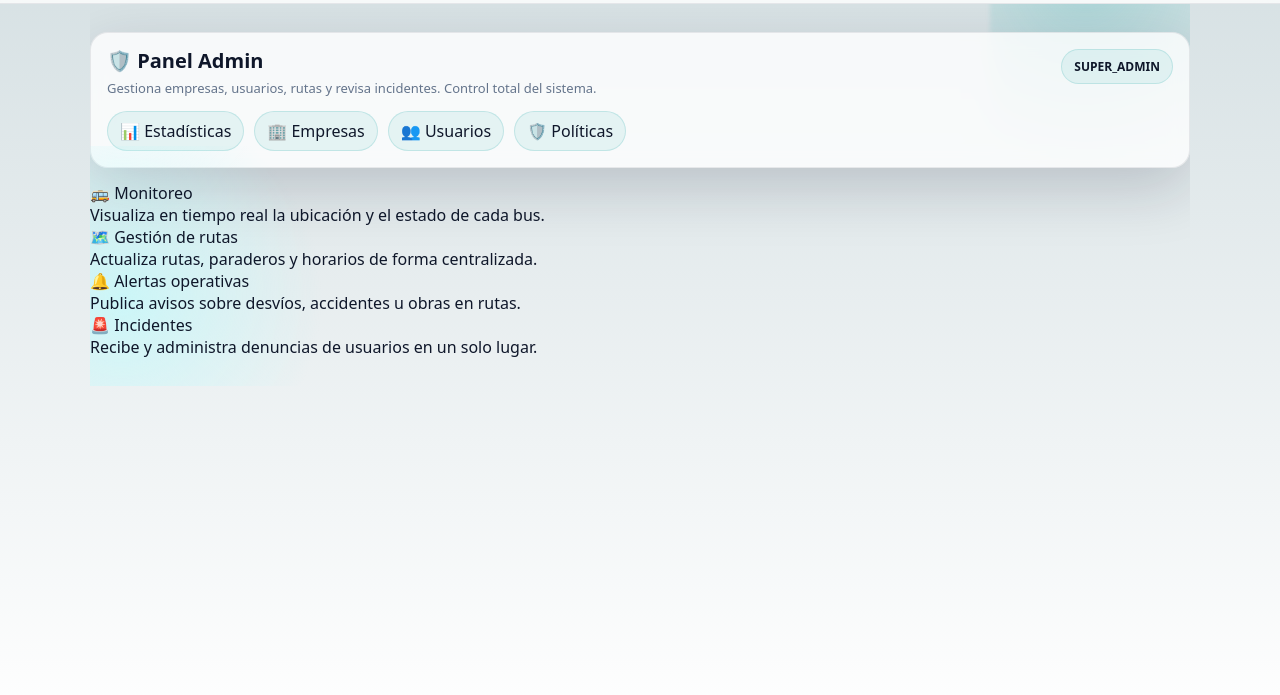
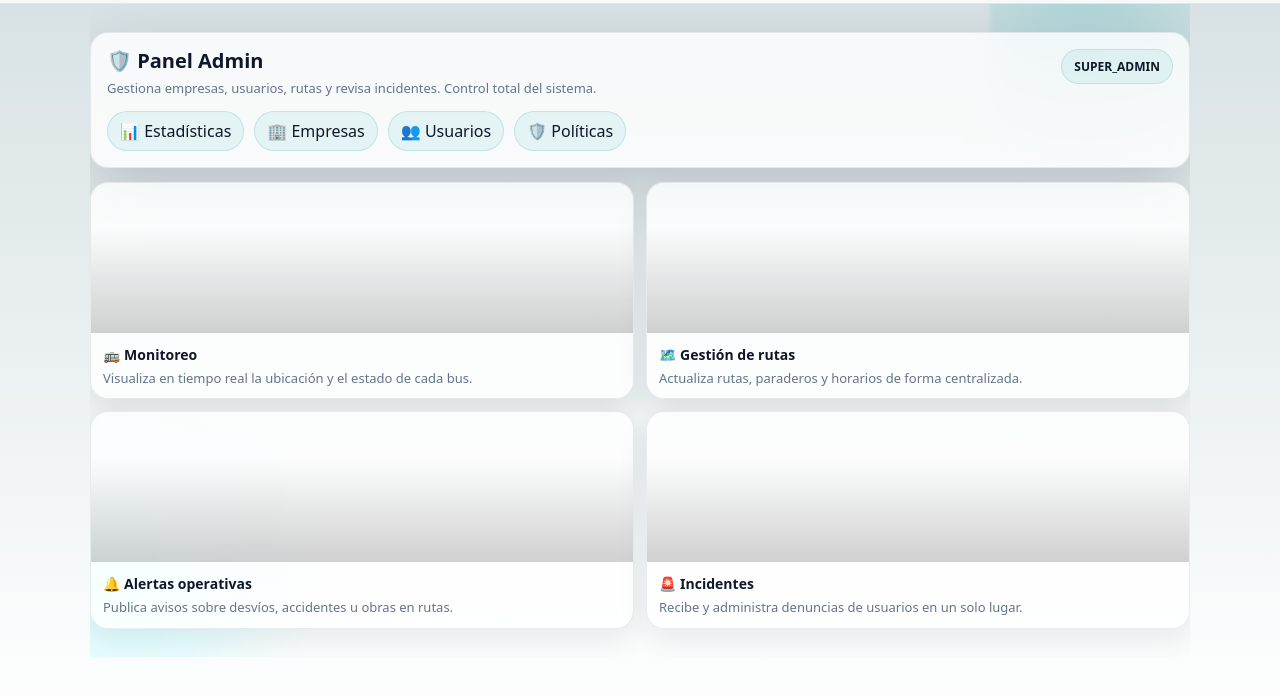
Before and after one commit to JuanFernandoparra6174/ManiRuta, a plain HTML site: page pages/home_admin.html in a window 1280 px wide. Shown: the part 69-764 px from the top of the page. Drawn offline with Linux system fonts and the light colour scheme; a script that the page names is missing.

Commit message:
Update home.css

```diff
--- a/css/home.css
+++ b/css/home.css
@@ -217,3 +217,63 @@
   }
   .welcome h1{ font-size: 20px; }
 }
+
+/* =========================
+   ADMIN GRID (mockup)
+   ========================= */
+
+.admin-grid{
+  display:grid;
+  grid-template-columns: 1fr 1fr;
+  gap: 12px;
+}
+
+.admin-card{
+  display:block;
+  border-radius: var(--radius);
+  overflow:hidden;
+  background: rgba(255,255,255,.82);
+  border: 1px solid rgba(15,23,42,.08);
+  box-shadow: 0 10px 30px rgba(15, 23, 42, 0.08);
+  transition: transform .08s ease, box-shadow .2s ease;
+}
+
+.admin-card:hover{
+  transform: translateY(-1px);
+  box-shadow: 0 14px 40px rgba(15, 23, 42, 0.12);
+}
+
+.admin-img{
+  height: 110px;
+  background-size: cover;
+  background-position:center;
+  position:relative;
+}
+
+.admin-img::after{
+  content:"";
+  position:absolute; inset:0;
+  background: linear-gradient(180deg, rgba(0,0,0,0) 30%, rgba(0,0,0,.18));
+}
+
+.admin-body{
+  padding: 12px;
+}
+
+.admin-title{
+  font-weight: 900;
+  font-size: 13px;
+  margin-bottom: 6px;
+}
+
+.admin-sub{
+  font-size: 12px;
+  color: var(--muted);
+  line-height: 1.25;
+}
+
+@media (min-width: 900px){
+  .admin-img{ height: 150px; }
+  .admin-title{ font-size: 14px; }
+  .admin-sub{ font-size: 13px; }
+}
```
